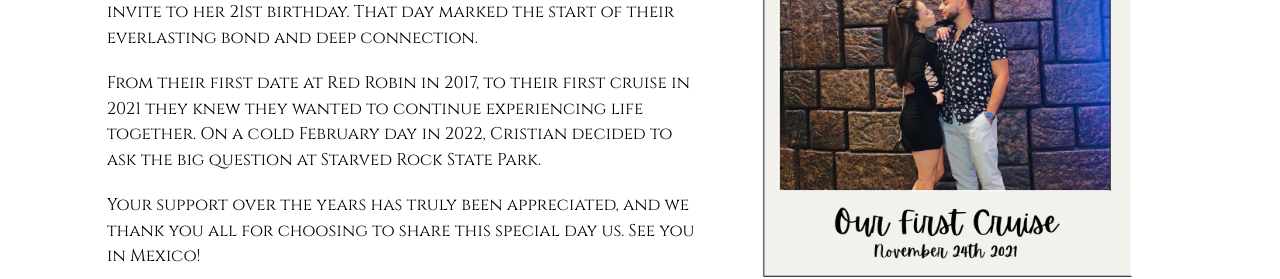
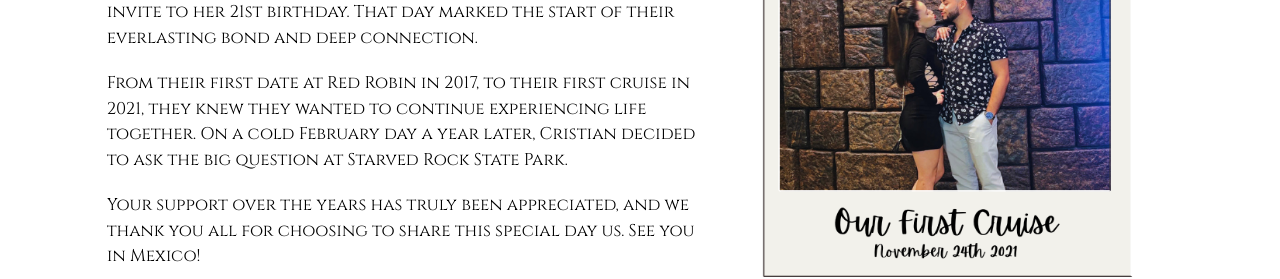
Before and after one commit to vcristian1/ourwedding, a React (Vite) app: page / in a window 1280 px wide. Shown: the part 1083-1362 px from the top of the page. Built offline with nearby package versions, Linux system fonts and the light colour scheme.

Commit message:
added changes

```diff
--- a/src/scenes/ourStory/index.tsx
+++ b/src/scenes/ourStory/index.tsx
@@ -42,7 +42,7 @@ const Benefits = ({ setSelectedPage }: Props) => {
                         <p className="my-5 md:text-[17px] sm:text-[20px] ipp:text-[22px] sp7:text-[24px] xlg:text-[20px]">
                         The story unfolds with Cristian's shy glances at Jackie's family gatherings. Julius being her cousin and his best friend, unvoluntarily became the middle man between the two. It wasn't until courage led to a Snapchat exchange, and an invite to her 21st birthday. That day marked the start of their everlasting bond and deep connection.
                         </p>
-                        <p className="my-5 md:text-[17px] sm:text-[20px] ipp:text-[22px] sp7:text-[24px] xlg:text-[20px]">From their first date at Red Robin in 2017, to their first cruise in 2021 they knew they wanted to continue experiencing life together. On a cold February day in 2022, Cristian decided to ask the big question at Starved Rock State Park.</p>
+                        <p className="my-5 md:text-[17px] sm:text-[20px] ipp:text-[22px] sp7:text-[24px] xlg:text-[20px]">From their first date at Red Robin in 2017, to their first cruise in 2021, they knew they wanted to continue experiencing life together. On a cold February day a year later, Cristian decided to ask the big question at Starved Rock State Park.</p>
                         <p className="my-5 md:text-[17px] sm:text-[20px] ipp:text-[22px] sp7:text-[24px] xlg:text-[20px]">Your support over the years has truly been appreciated, and we thank you all for choosing to share this special day us. See you in Mexico!</p>
                     </div>
                     <div className='sm:mx-[80px] ipa:mx-[100px] ipp:mx-[175px] sp7:mx-[200px] lg:mx-[20px] mbpro:mx-[35px]'>
```
